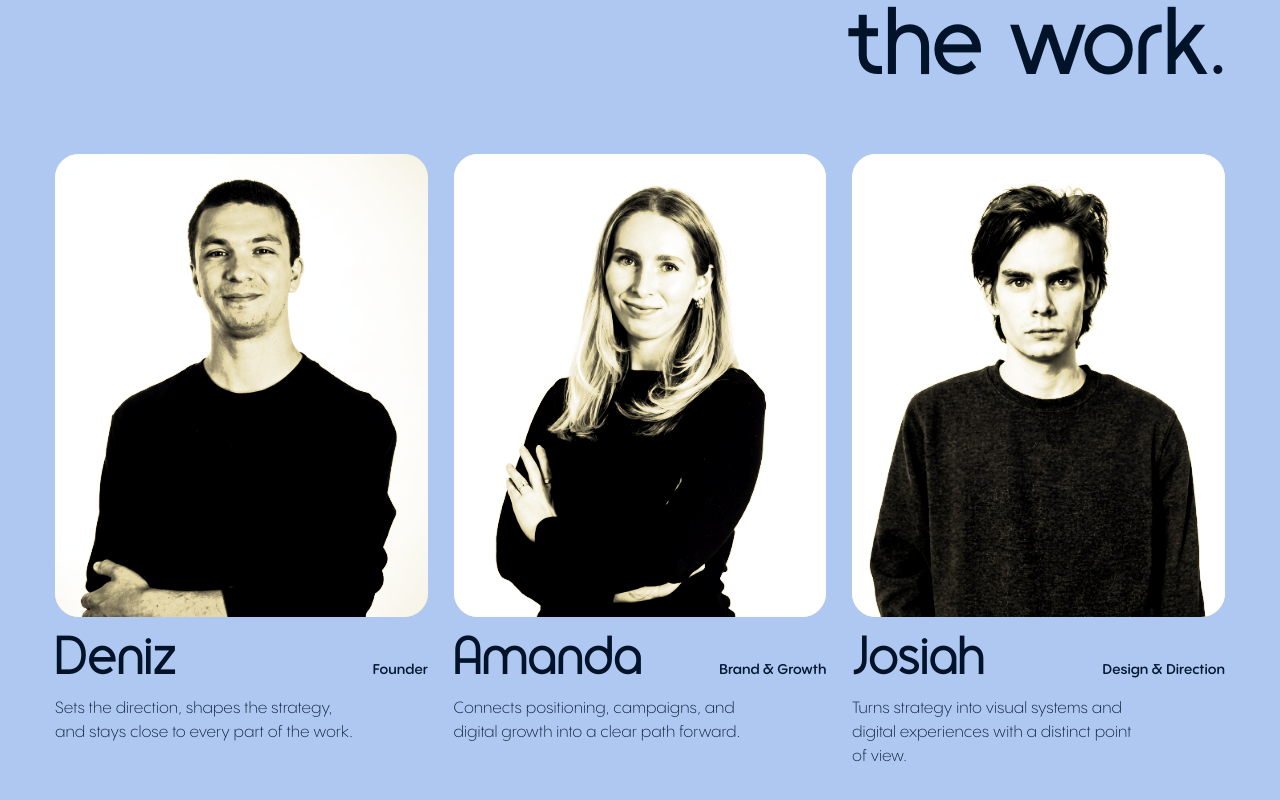
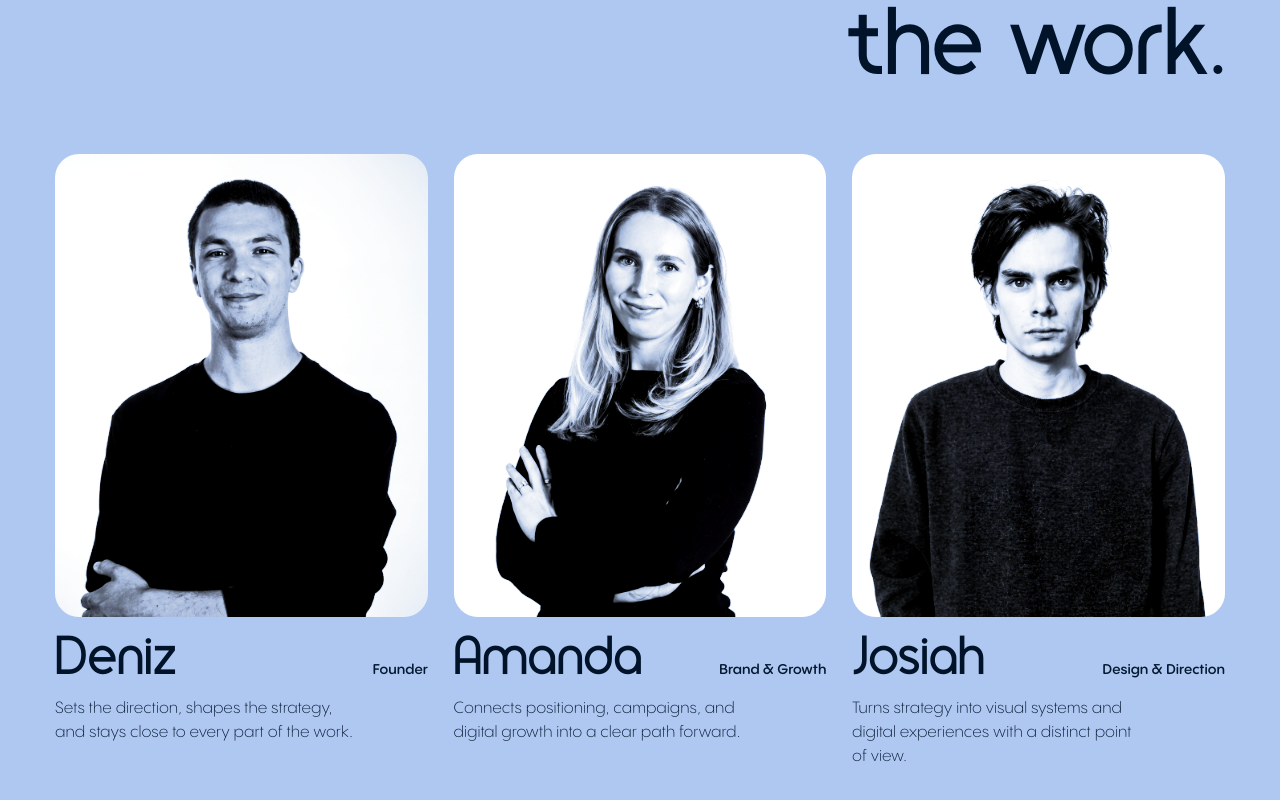
Before and after one commit to cedarandcactus/burgama-site-14.5, a Next.js app: page /studio in a window 1280 px wide. Shown: the part 1148-1948 px from the top of the page. Built offline with nearby package versions, Linux system fonts and the light colour scheme.

Commit message:
feat: update studio component background to powder color\n\nReplaced yellow soft with powder for consistent design theme

```diff
--- a/app/studio/studio.module.css
+++ b/app/studio/studio.module.css
@@ -95,7 +95,7 @@
   overflow: hidden;
   isolation: isolate;
   border-radius: 24px;
-  background: var(--palette-yellow-soft);
+  background: var(--palette-powder);
 }
 
 .portrait img {
@@ -110,7 +110,7 @@
   content: '';
   position: absolute;
   inset: 0;
-  background: var(--palette-yellow-soft);
+  background: var(--palette-powder);
   mix-blend-mode: overlay;
   opacity: .8;
   pointer-events: none;
```
